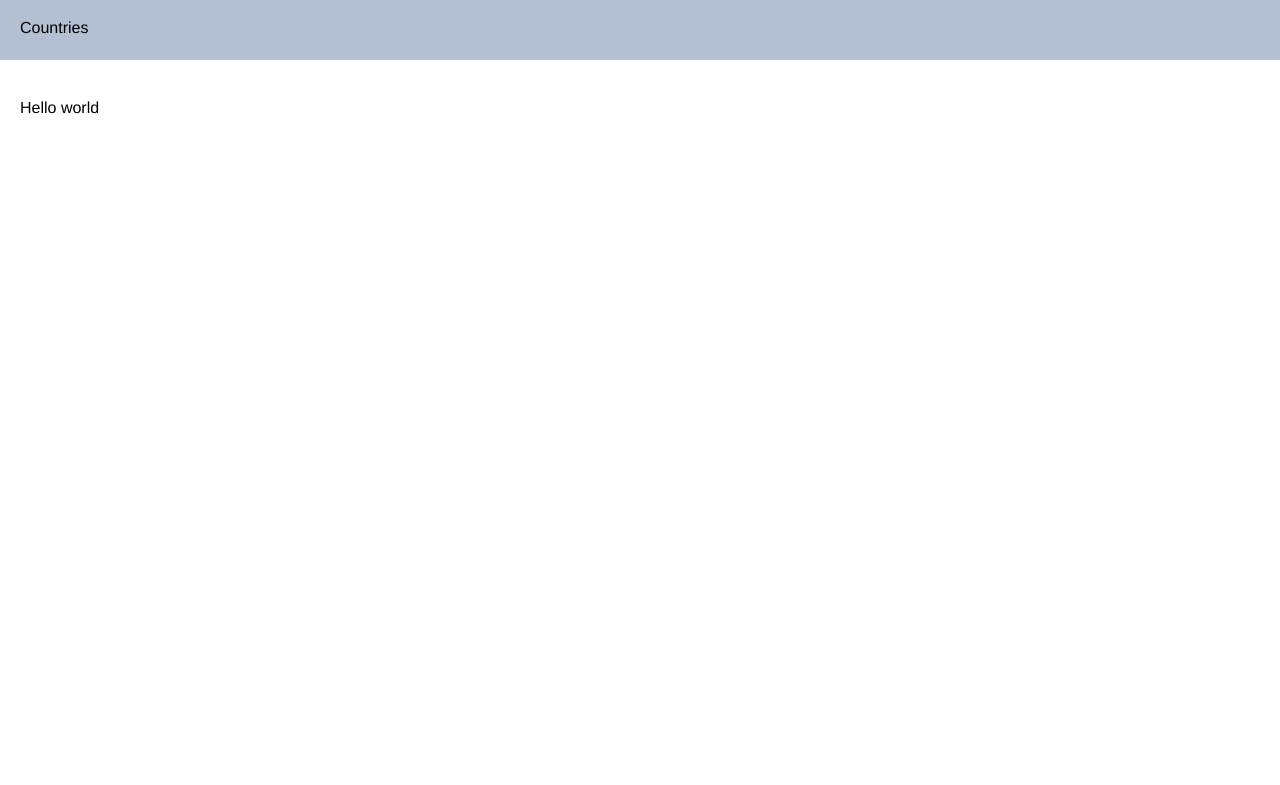
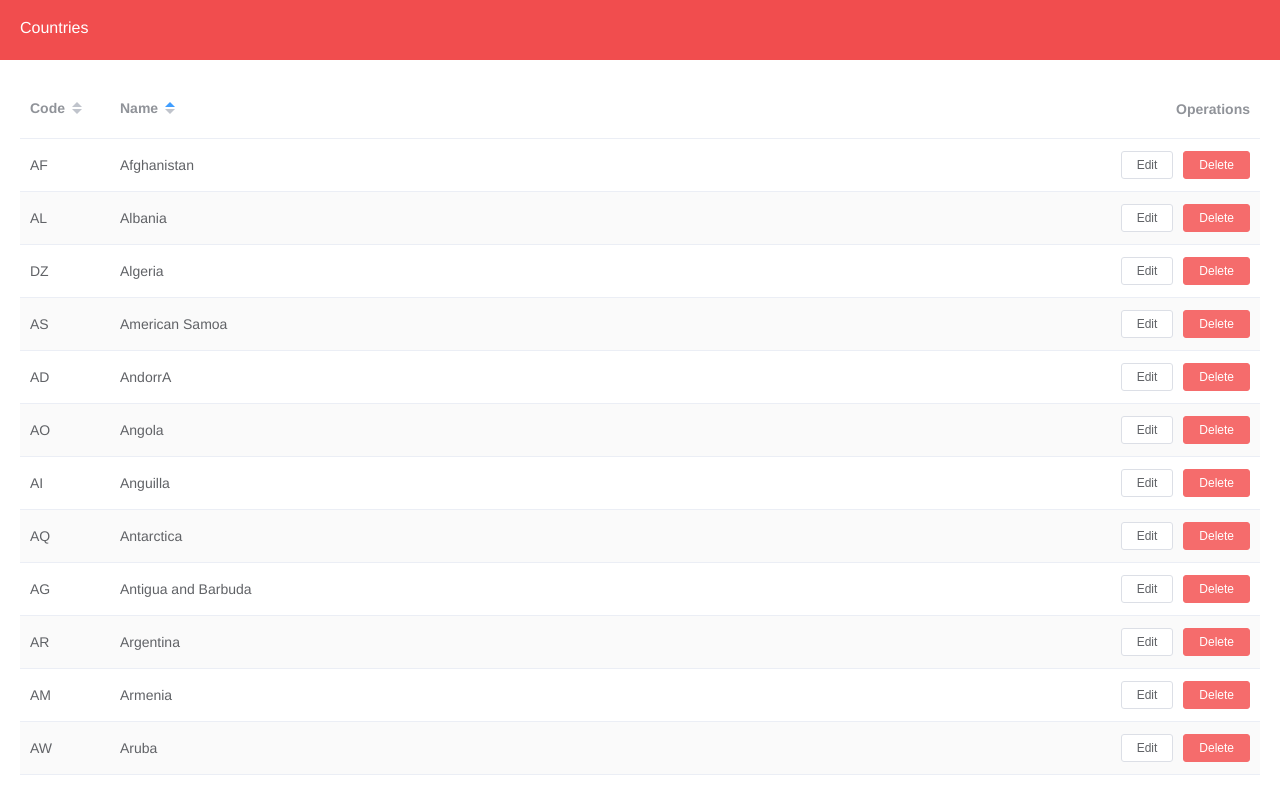
Before and after one commit to iamtstark/vue-countries, a Vue app: page / in a window 1280 px wide. Shown: the top 785 px of the page. Built offline with nearby package versions, Linux system fonts and the light colour scheme.

Commit message:
Start of CountriesTable component. Use of mapGetters, use of Element UI table, simple styles

```diff
--- a/src/App.vue
+++ b/src/App.vue
@@ -2,15 +2,19 @@
   <div id="app">
     <el-container>
       <el-header class="site-header"><p>Countries</p></el-header>
-      <el-main><p>Hello world</p></el-main>
+      <el-main>
+        <CountriesTable></CountriesTable>
+      </el-main>
     </el-container>
   </div>
 </template>
 
 <script>
+  import CountriesTable from './components/CountriesTable';
   export default {
     name: 'app',
     components: {
+      CountriesTable
     }
   }
 </script>
@@ -23,8 +27,11 @@
     line-height: 1.5;
   }
   .site-header {
-    background: #b3c0d1;
+    background: #f14d4e;
     display: flex;
     align-content: center;
+    p {
+      color: white;
+    }
   }
 </style>
--- /dev/null
+++ b/src/components/CountriesTable.vue
@@ -0,0 +1,37 @@
+<template>
+    <el-table :data="getAllCountries" :default-sort = "{ prop: 'name', order: 'ascending' }" style="width: 100%" stripe>
+        <el-table-column label="Code" prop="code" width="90px" sortable>
+            <template slot-scope="scope">
+                <span>{{ scope.row.code }}</span>
+            </template>
+        </el-table-column>
+        <el-table-column label="Name" prop="name" sortable>
+            <template slot-scope="scope">
+                <span>{{ scope.row.name }}</span>
+            </template>
+        </el-table-column>
+        <el-table-column label="Operations" align="right" width="180px">
+            <template slot-scope="scope">
+                <el-button size="mini" @click="handlerToDo(scope.$index, scope.row)">Edit</el-button>
+                <el-button size="mini" type="danger" @click="handlerToDo(scope.$index, scope.row)">Delete</el-button>
+            </template>
+        </el-table-column>
+    </el-table>
+</template>
+
+<script>
+    import { mapGetters } from 'vuex';
+    export default {
+      name: 'CountriesTable',
+      methods: {
+        // ToDo
+      },
+      computed: {
+        ...mapGetters([ 'getAllCountries' ]),
+      }
+    }
+</script>
+
+<style lang="scss" scoped>
+
+</style>
--- a/src/store/index.js
+++ b/src/store/index.js
@@ -11,6 +11,9 @@ export default new Vuex.Store({
   },
 
   getters: {
+    getAllCountries(state) {
+      return state.countries;
+    }
   },
 
   mutations: {
```
